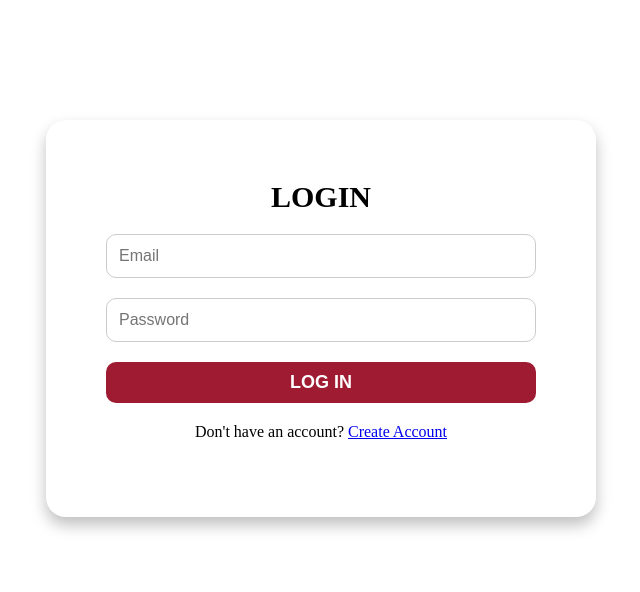
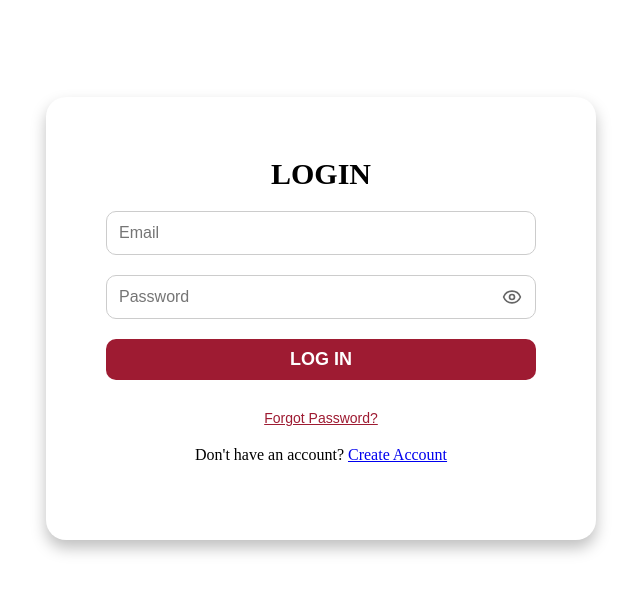
Before and after one commit to tstef87/TeamHub, a React (Vite) app in the folder teamhub-app/: page /Login in a window 1280 px wide. Shown: the top 592 px of the page, without its empty margins (319-959 px from the left). Built offline with nearby package versions, Linux system fonts and the light colour scheme; what @radix-ui/themes would draw is missing.

Commit message:
Firebase Integration
Connected both Login and Create-Account pages to Firebase. Implemented a "Forgot Password" functionality, updated create account to have a username field instead of role selection.

```diff
--- a/teamhub-app/package.json
+++ b/teamhub-app/package.json
@@ -10,9 +10,13 @@
     "preview": "vite preview"
   },
   "dependencies": {
+    "@emotion/react": "^11.14.0",
+    "@emotion/styled": "^11.14.1",
+    "@mui/material": "^9.5.0",
     "@radix-ui/themes": "^3.3.0",
     "@react-spring/web": "^10.1.2",
     "firebase": "^12.19.0",
+    "lucide-react": "^1.57.0",
     "radix-ui": "^1.6.7",
     "react": "^19.2.8",
     "react-dom": "^19.2.8",
--- a/teamhub-app/src/firebase.js
+++ b/teamhub-app/src/firebase.js
@@ -1,6 +1,8 @@
 // Import the functions you need from the SDKs you need
 import { initializeApp } from "firebase/app";
 import { getAnalytics } from "firebase/analytics";
+import { getAuth } from "firebase/auth";
+import { getFirestore } from "firebase/firestore";
 // TODO: Add SDKs for Firebase products that you want to use
 // https://firebase.google.com/docs/web/setup#available-libraries
 
@@ -19,3 +21,7 @@ const firebaseConfig = {
 // Initialize Firebase
 const app = initializeApp(firebaseConfig);
 const analytics = getAnalytics(app);
+const auth = getAuth(app);
+const db = getFirestore(app);
+
+export { auth, db };
--- a/teamhub-app/src/index.css
+++ b/teamhub-app/src/index.css
@@ -391,6 +391,54 @@
 
 }
 
+/* Forgot Password Link */
+.forgot-password-link {
+  display: block;
+  margin: 10px auto 0;
+  padding: 0;
+  border: none;
+  background: none;
+  color: #9e1b32;
+  font-size: 14px;
+  cursor: pointer;
+  text-decoration: underline;
+}
+
+.forgot-password-link:hover {
+  text-decoration: none;
+}
+
+/* Password Eye Icon */
+.password-input-wrapper {
+  position: relative;
+  width: 100%;
+}
+
+.password-input-wrapper input {
+  width: 100%;
+  box-sizing: border-box;
+  padding-right: 80px;
+}
+
+.password-toggle {
+  position: absolute;
+  right: 10px;
+  top: 50%;
+  transform: translateY(-50%);
+  display: flex;
+  align-items: center;
+  justify-content: center;
+  padding: 4px;
+  border: none;
+  background: transparent;
+  color: #666;
+  cursor: pointer;
+}
+
+.password-toggle:hover {
+  color: #333;
+}
+
 /* TeamHub Create Account Page */
 
 /* 1. WHOLE PAGE */
@@ -447,11 +495,6 @@
   background: white;
   min-height: 44px;
 }
-.form-field select {
-  appearance: none;
-  -webkit-appearance: none;
-  cursor: pointer;
-}
 .full-width {
   grid-column: 1 / -1;
 }
--- a/teamhub-app/src/scenes/create_acc/index.jsx
+++ b/teamhub-app/src/scenes/create_acc/index.jsx
@@ -1,17 +1,27 @@
 import React, { useState } from "react";
-import { Link } from "react-router-dom";
+import { Link, useNavigate} from "react-router-dom";
+import { createUserWithEmailAndPassword } from "firebase/auth";
+import { auth, db } from "../../firebase";
+import { doc, getDoc, setDoc } from "firebase/firestore";
+import { Eye, EyeOff } from "lucide-react";
 
 export default function CreateAccount() {
+  const navigate = useNavigate();
+
   const [firstName, setFirstName] = useState("");
   const [lastName, setLastName] = useState("");
   const [email, setEmail] = useState("");
   const [password, setPassword] = useState("");
   const [confirmPassword, setConfirmPassword] = useState("");
-  const [role, setRole] = useState("");
-  const [errors, setErrors] = useState("");
+  const [username, setUsername] = useState("");
+  const [errors, setErrors] = useState({});
+  const [showPassword, setShowPassword] = useState(false);
+  const [showConfirmPassword, setShowConfirmPassword] = useState(false);
 
-  const handleCreateAccount = (e) => {
+  const handleCreateAccount = async (e) => {
     e.preventDefault();
+    const normalizedEmail = email.trim().toLowerCase();
+    const normalizedUsername = username.trim().toLowerCase();
 
     const newErrors = {};
 
@@ -23,14 +33,20 @@ export default function CreateAccount() {
         newErrors.lastName = "Last name is required.";
     }
 
-    if (!email) {
+    if (!normalizedEmail) {
         newErrors.email = "Email is required.";
-    } else if (!email.endsWith("@sju.edu")) {
+    } else if (!normalizedEmail.endsWith("@sju.edu")) {
         newErrors.email = "Must use an @sju.edu email.";
+    }
+
+    if (!normalizedUsername) {
+        newErrors.username = "Username is required.";
     }
 
     if (!password) {
         newErrors.password = "Password is required.";
+    } else if (password.length < 6) {
+        newErrors.password = "Password must be at least 6 characters.";
     }
 
     if (!confirmPassword) {
@@ -39,14 +55,62 @@ export default function CreateAccount() {
         newErrors.confirmPassword = "Passwords do not match.";
     }
 
-    if (!role) {
-       newErrors.role = "Please select a role.";
-    }
-
     setErrors(newErrors);
 
     if (Object.keys(newErrors).length > 0) {
         return;
+    }
+
+    const usernameRef = doc(db, "usernames", normalizedUsername);
+    const usernameSnapshot = await getDoc(usernameRef);
+
+    if (usernameSnapshot.exists()) {
+      setErrors({
+        username: "That username has been taken."
+      });
+      return;
+    }
+
+    try {
+      const userCredential = await createUserWithEmailAndPassword(
+      auth,
+      normalizedEmail,
+      password
+    );
+
+    const user = userCredential.user;
+
+    await setDoc(doc(db, "usernames", normalizedUsername), {
+        uid: user.uid
+    });
+
+    await setDoc(doc(db, "users", user.uid), {
+        firstName: firstName.trim(),
+        lastName: lastName.trim(),
+        email: normalizedEmail,
+        username: normalizedUsername
+    });
+
+    console.log("Account created:", user);
+
+    navigate("/");
+
+    } catch (error) {
+    console.error(error);
+
+    if (error.code === "auth/weak-password") {
+        setErrors({
+        password: "Password must be at least 6 characters."
+        });
+    } else if (error.code === "auth/email-already-in-use") {
+        setErrors({
+        email: "That email is already in use."
+        });
+    } else {
+        setErrors({
+        firebase: "Unable to create account. Please try again."
+        });
+    }
 }
   };
 
@@ -97,44 +161,81 @@ export default function CreateAccount() {
             {errors.email && (<p className="error-message">{errors.email}</p>)}
         </div>
 
+        {/* Username Field */}
+        <div className="form-field full-width">
+        <input
+            type="text"
+            placeholder="Username"
+            value={username}
+            onChange={(e) => setUsername(e.target.value)}
+            className={errors.username ? "input-error" : ""}
+        />
+
+        {errors.username && (
+            <p className="error-message">
+            {errors.username}
+            </p>
+        )}
+        </div>
+
         {/* Password Field */}
         <div className="form-field">
+            <div className="password-input-wrapper">
                 <input
-                type="password"
+                    type={showPassword ? "text" : "password"}
                     placeholder="Password"
                     value={password}
                     onChange={(e) => setPassword(e.target.value)}
                     className={errors.password ? "input-error" : ""}
+
                 />
-            {errors.password && (<p className="error-message">{errors.password}</p>)}
+
+                <button
+                    type="button"
+                    className="password-toggle"
+                    onClick={() => setShowPassword(!showPassword)}
+                >
+                    {showPassword ? <EyeOff size={20} /> : <Eye size={20} />}
+                </button>
+            </div>
+
+            {errors.password && (
+                <p className="error-message">{errors.password}</p>
+            )}
         </div>
 
         {/* Confirm Password Field */}
         <div className="form-field">
+            <div className="password-input-wrapper">
                 <input
-                type="password"
+                    type={showConfirmPassword ? "text" : "password"}
                     placeholder="Confirm Password"
                     value={confirmPassword}
                     onChange={(e) => setConfirmPassword(e.target.value)}
                     className={errors.confirmPassword ? "input-error" : ""}
+                    autoComplete="new-password"
                 />
-            {errors.confirmPassword && (<p className="error-message">{errors.confirmPassword}</p>)}
+
+                <button
+                    type="button"
+                    className="password-toggle"
+                    onClick={() => setShowConfirmPassword(!showConfirmPassword)}
+                    aria-label={
+                        showConfirmPassword
+                            ? "Hide confirm password"
+                            : "Show confirm password"
+                    }
+                >
+                    {showConfirmPassword ? <EyeOff size={20} /> : <Eye size={20} />}
+                </button>
             </div>
 
-        {/* Role Field */}
-        <div className="form-field full-width">
-            <select
-                value={role}
-                onChange={(e) => setRole(e.target.value)}
-                className={errors.role ? "input-error" : ""}
-            >
-            <option value="">Select Role</option>
-            <option value="player">Player</option>
-            <option value="coach">Coach</option>
-            <option value="follower">Follower</option>
-            </select>
-            {errors.role && (<p className="error-message">{errors.role}</p>)}
+            {errors.confirmPassword && (
+                <p className="error-message">{errors.confirmPassword}</p>
+            )}
         </div>
+
+        {errors.firebase && (<p className="error-message">{errors.firebase}</p>)}
 
         <button type="submit" className="create-account-button">CREATE ACCOUNT</button>
       </form>
--- a/teamhub-app/src/scenes/login/index.jsx
+++ b/teamhub-app/src/scenes/login/index.jsx
@@ -1,19 +1,30 @@
 import React, { useState } from "react";
-import { Link } from "react-router-dom";
+import { Link, useNavigate } from "react-router-dom";
+import {
+  sendPasswordResetEmail,
+  signInWithEmailAndPassword
+} from "firebase/auth";
+import { auth } from "../../firebase";
+import { Eye, EyeOff } from "lucide-react";
 
 export default function Login() {
+  const navigate = useNavigate();
+
   const [email, setEmail] = useState("");
   const [password, setPassword] = useState("");
-  const [errors, setErrors] = useState("");
+  const [errors, setErrors] = useState({});
+  const [showPassword, setShowPassword] = useState(false);
 
-  const handleLogin = (e) => {
+  const handleLogin = async (e) => {
   e.preventDefault();
 
   const newErrors = {};
 
-  if (!email) {
+  const normalizedEmail = email.trim().toLowerCase();
+
+  if (!normalizedEmail) {
     newErrors.email = "Email is required.";
-  } else if (!email.endsWith("@sju.edu")) {
+  } else if (!normalizedEmail.endsWith("@sju.edu")) {
     newErrors.email = "You must use an SJU email address.";
   }
 
@@ -27,10 +38,62 @@ export default function Login() {
     return;
   }
 
-  console.log({
-    email,
-    password,
-  });
+  try {
+    await signInWithEmailAndPassword(
+      auth,
+      normalizedEmail,
+      password
+    );
+
+    navigate("/");
+  } catch (error) {
+    console.error(error);
+
+    if (
+      error.code === "auth/invalid-credential" ||
+      error.code === "auth/wrong-password" ||
+      error.code === "auth/user-not-found"
+    ) {
+      setErrors({
+        firebase: "Incorrect email or password."
+      });
+    } else {
+      setErrors({
+        firebase: "Unable to log in. Please try again."
+      });
+    }
+  }
+};
+const handleForgotPassword = async () => {
+  const normalizedEmail = email.trim().toLowerCase();
+
+  if (!normalizedEmail) {
+    setErrors({
+      email: "Enter your email address first."
+    });
+    return;
+  }
+
+  if (!normalizedEmail.endsWith("@sju.edu")) {
+    setErrors({
+      email: "You must use an SJU email address."
+    });
+    return;
+  }
+
+  try {
+    await sendPasswordResetEmail(auth, normalizedEmail);
+
+    setErrors({
+      firebase: "Password reset email sent. Check your email for instructions."
+    });
+  } catch (error) {
+    console.error(error);
+
+    setErrors({
+      firebase: "Unable to send password reset email. Please try again."
+    });
+  }
 };
 
   return (
@@ -60,27 +123,40 @@ export default function Login() {
           )}
         </div>
 
-        <div className="form-field">
+        <div className="password-input-wrapper">
           <input
-            type="password"
+            type={showPassword ? "text" : "password"}
             placeholder="Password"
             value={password}
             onChange={(e) => setPassword(e.target.value)}
             className={errors.password ? "input-error" : ""}
           />
 
-          {errors.password && (
-            <p className="error-message">
-              {errors.password}
-            </p>
-          )}
+          <button
+            type="button"
+            className="password-toggle"
+            onClick={() => setShowPassword(!showPassword)}
+            aria-label={showPassword ? "Hide password" : "Show password"}
+          >
+            {showPassword ? <EyeOff size={20} /> : <Eye size={20} />}
+          </button>
         </div>
+
+        {errors.firebase && (<p className="error-message">{errors.firebase}</p>)}
 
         <button
           type="submit"
           className="login-button"
         >
           LOG IN
+        </button>
+
+        <button
+          type="button"
+          onClick={handleForgotPassword}
+          className="forgot-password-link"
+        >
+          Forgot Password?
         </button>
 
       </form>
```
Also changed, not shown: 1 other file (tests, documents, lock files or other folders). Lines whose indentation alone changed are shown as unchanged.
